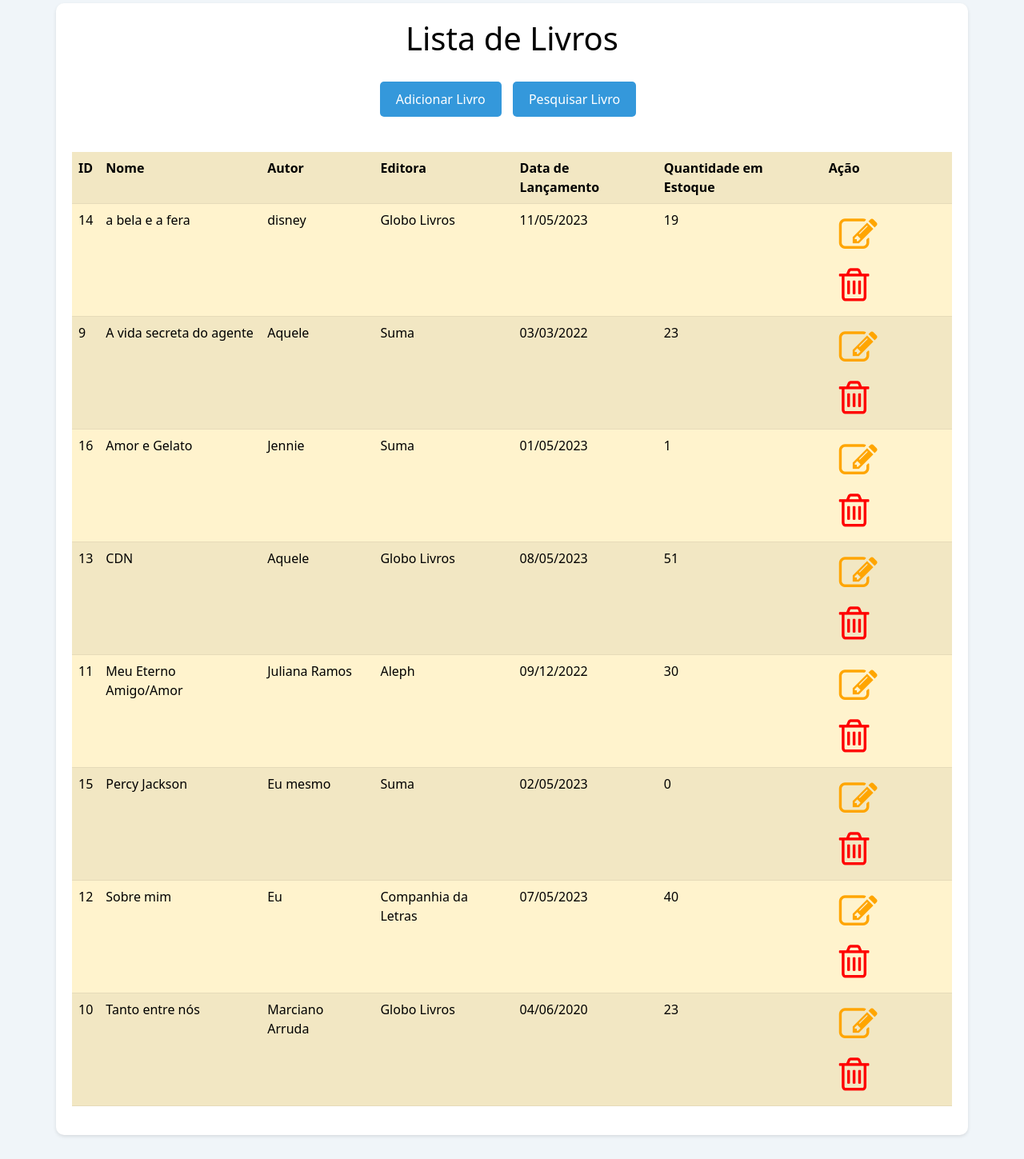
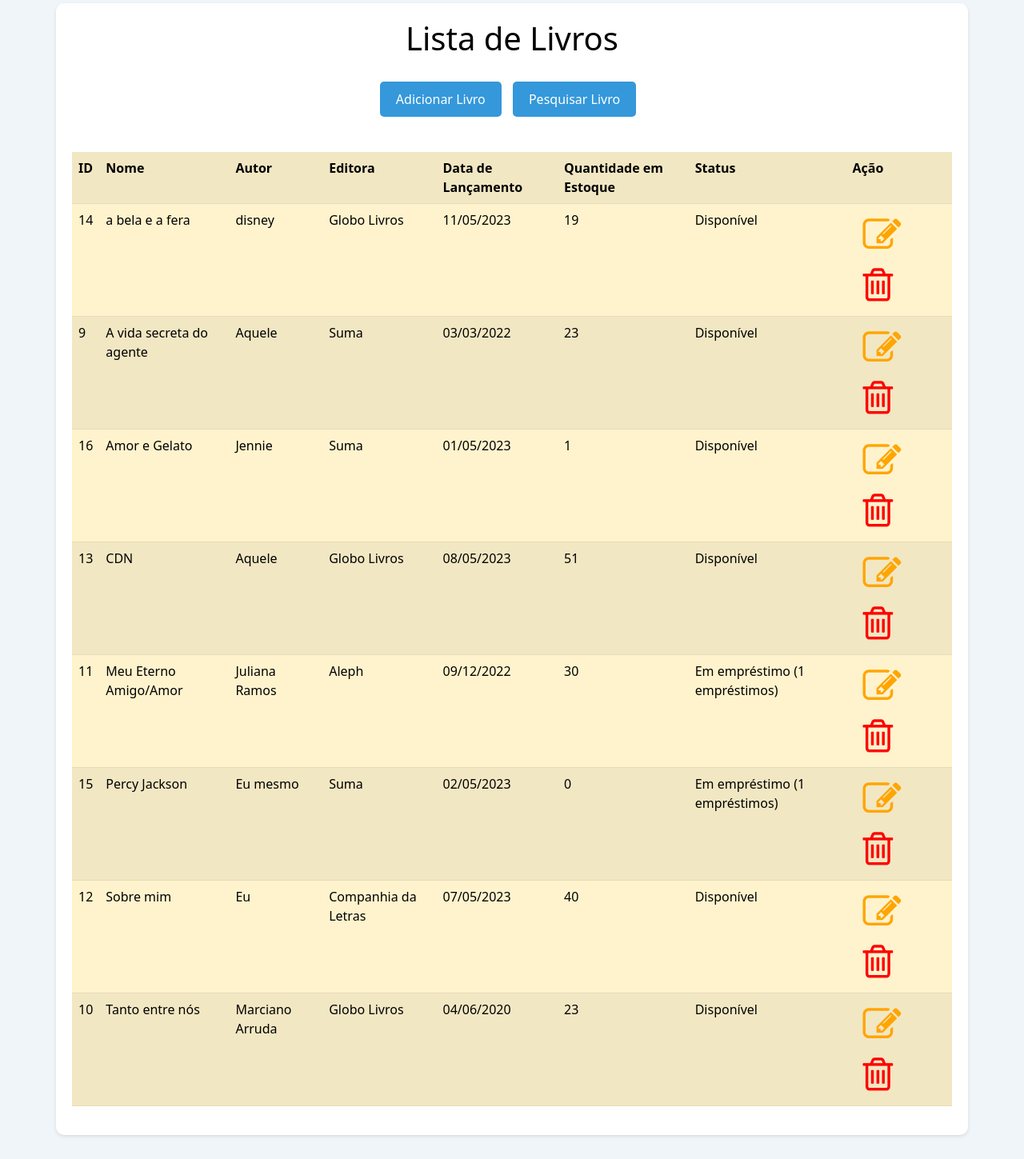
Before and after one commit to PedroLucas3542/LocadoraLivros, a PHP site: page /livros.php in a window 1280 px wide. Shown: the part 161-1610 px from the top of the page at 80% size. Run offline with PHP 8.4, Linux system fonts and the light colour scheme; the visitor is signed in with stand-in values (Sample User, id 1); data comes from the database, SQL or seed files in the repository.

Commit message:
finished

```diff
--- a/ProjetoWDA/livros.php
+++ b/ProjetoWDA/livros.php
@@ -1,14 +1,3 @@
-<?php
-session_start();
-
-// Verifica se o usuário está logado
-if (!isset($_SESSION['loggedin']) || $_SESSION['loggedin'] !== true) {
-    // Se o usuário não estiver logado, redireciona para a página de login
-    header('Location: login.php');
-    exit();
-}
-?>
-
 <!DOCTYPE html>
 <html>
 <head>
@@ -186,13 +175,18 @@ if (!isset($_SESSION['loggedin']) || $_SESSION['loggedin'] !== true) {
             <th>Editora</th>
             <th>Data de Lançamento</th>
             <th>Quantidade em Estoque</th>
+            <th>Status</th>
             <th>Ação</th>
         </tr>
         <?php
             include 'conexao.php';
 
             // Query para selecionar todos os livros
-			$sql = "SELECT * FROM livros ORDER BY nome ASC";
+            $sql = "SELECT livros.id, livros.nome, livros.autor, livros.editora, livros.data_lancamento, livros.estoque, COUNT(emprestimos.id) AS quantidade_emprestimos
+            FROM livros
+            LEFT JOIN emprestimos ON livros.id = emprestimos.livro_id AND emprestimos.status = ''
+            GROUP BY livros.id
+            ORDER BY livros.nome ASC";
 
             // Executa a query e armazena o resultado
             $result = $conn->query($sql);
@@ -206,6 +200,13 @@ if (!isset($_SESSION['loggedin']) || $_SESSION['loggedin'] !== true) {
                 echo "<td>".$row["editora"]."</td>";
                 echo "<td>".formatarData($row["data_lancamento"])."</td>";
                 echo "<td>".$row["estoque"]."</td>";
+                echo "<td>";
+                if ($row["quantidade_emprestimos"] > 0) {
+                    echo "Em empréstimo (".$row["quantidade_emprestimos"]." empréstimos)";
+                } else {
+                    echo "Disponível";
+                }
+                echo "</td>";
                 echo "<td><a href='editarlivros.php?id=".$row["id"]."' class='btn'><i class='fa fa-edit' style='font-size:48px;color:orange'></i></a><a href='excluirlivro.php?id=".$row["id"]."' class='btn'><i class='fa fa-trash-o' style='font-size:48px;color:red'></i></a></td>";
                 echo "</tr>";
             }
```
Lines whose indentation alone changed are shown as unchanged.
